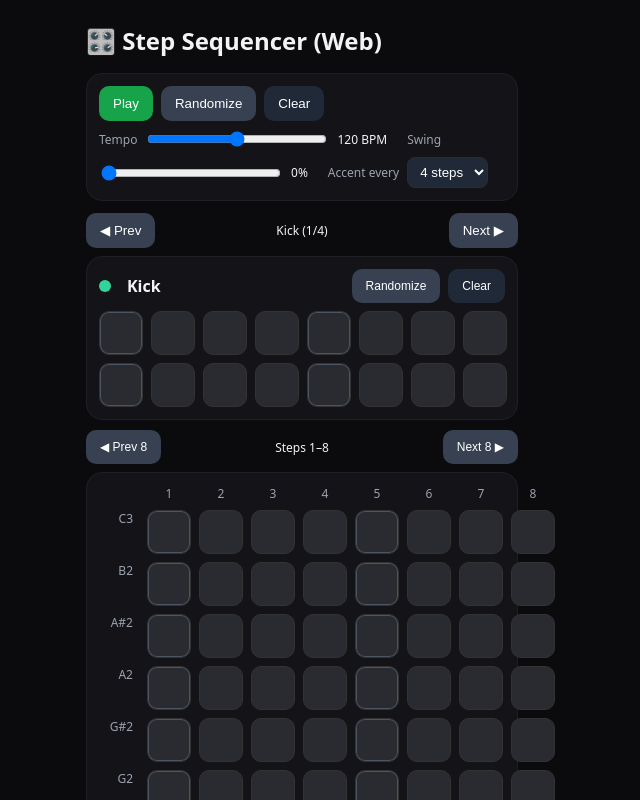
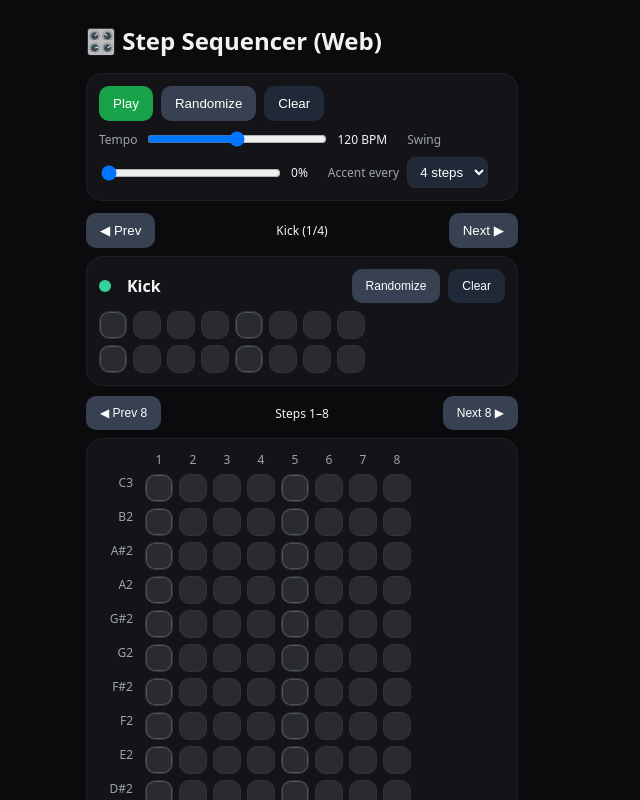
Before and after one commit to Tekknobot/react-stepseq-web, a React (Vite) app: page / in a window 1280 px wide. Shown: the top 800 px of the page, without its empty margins (338-978 px from the left). Built offline with nearby package versions, Linux system fonts and the light colour scheme.

Commit message:
Adjust cell size.

```diff
--- a/src/style.css
+++ b/src/style.css
@@ -6,6 +6,9 @@
   --text: #f3f3f4;
   --sub: #9ca3af;
   --accent: #38bdf8;
+
+  --cell: 28px;  /* <<< step/cell size */
+  --gap:  6px;   /* spacing between steps */
 }
 * { box-sizing: border-box; }
 html, body, #root { height: 100%; }
```
